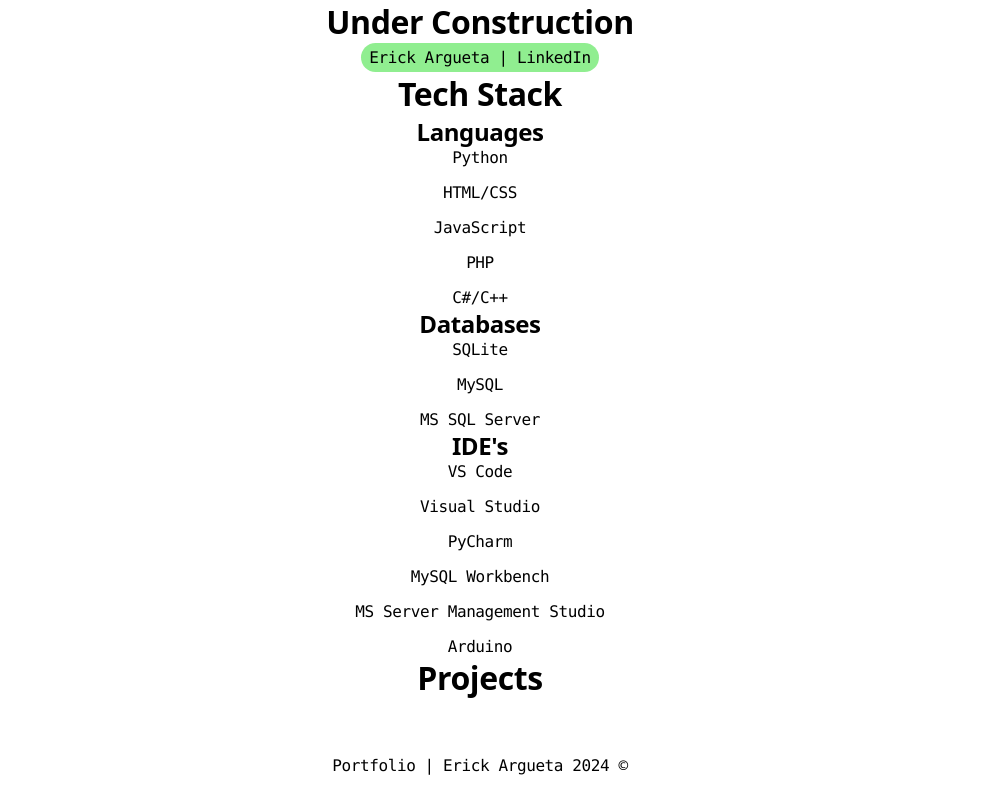
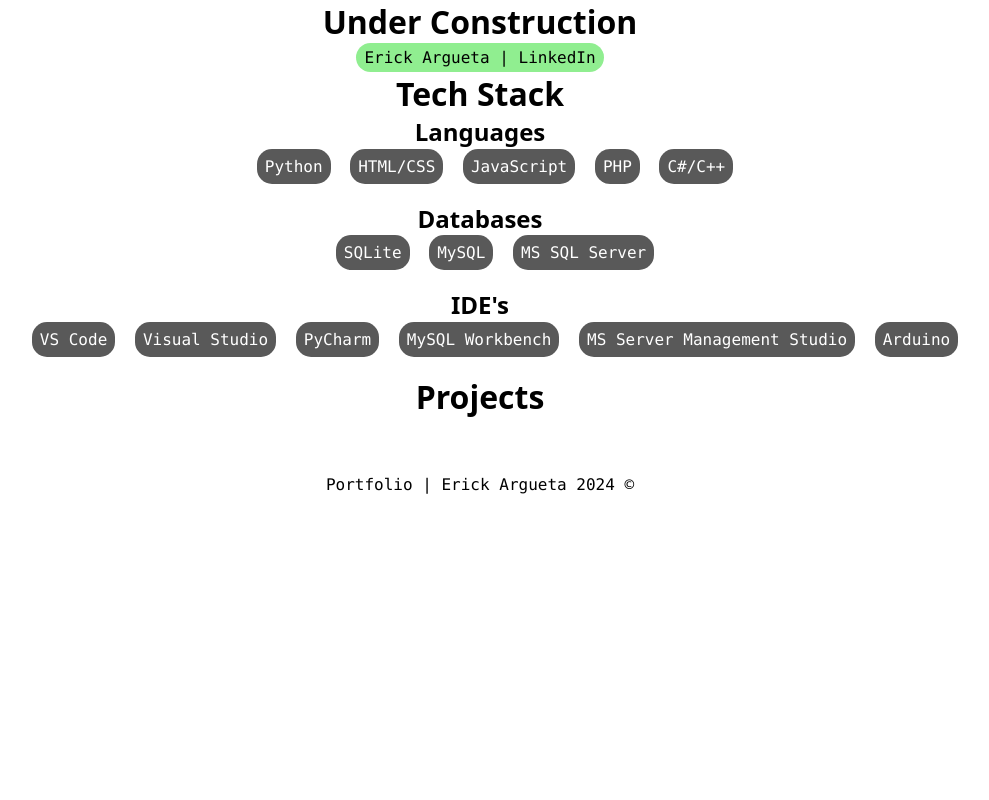
Before and after one commit to E-Argueta/E-Argueta.github.io, a plain HTML site: page index.html in a window 1280 px wide. Shown: the whole page, without its empty margins (160-1149 px from the left). Drawn offline with Linux system fonts and the light colour scheme.

Commit message:
Update main.css

```diff
--- a/main.css
+++ b/main.css
@@ -1,7 +1,7 @@
 html {
   font-family: Menlo, Monaco, Lucida Console, "Courier New", Courier, monospace;
   background: #fff;
-  letter-spacing: -0.025rem;
+
 }
 
 body {
@@ -29,7 +29,7 @@ h4 {
 }
 
 a {
-    background-color: lightgreen; /* Green */
+    background-color: lightgreen;
     border: none;
     border-radius: 15px;
     color: black;
@@ -53,10 +53,16 @@ a:hover {
 
 ul {
     list-style: none;
-    padding: 0;
-    margin: 0;
-    display: grid;
-    grid-template-columns: repeat(auto-fit);
-    gap: 1em;
-    margin-inline: -16px;
+    margin-top: .5px;
 }
+
+li {
+    margin-bottom: 2px;
+    display: inline-block;
+    background-color: rgb(89, 89, 89);
+    color:rgb(255, 255, 255);
+    padding: 8px;
+    margin-right: 10px;
+    border-radius: 15px;
+
+}
```
